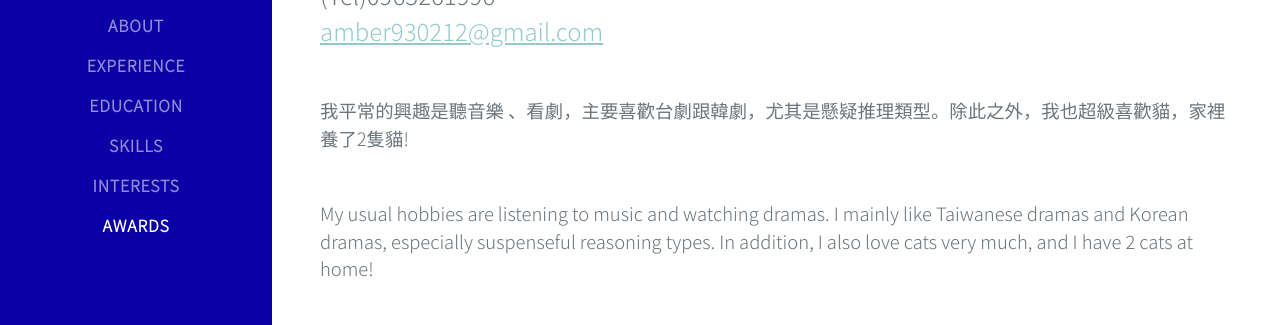
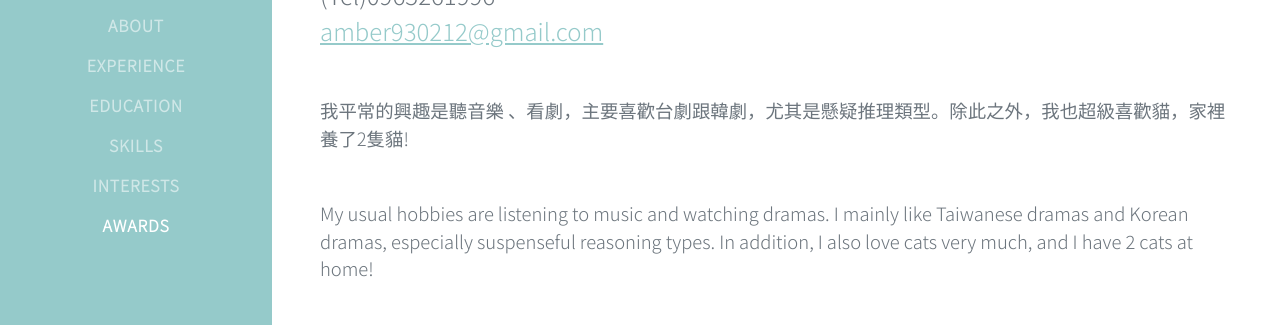
Before and after one commit to cyixuan/cyixuan.github.io, a plain HTML site: page index.html in a window 1280 px wide. Shown: the part 367-692 px from the top of the page. Drawn offline with nearby package versions, Linux system fonts and the light colour scheme; a web font is replaced by a local one.

Commit message:
改變網頁顏色

```diff
--- a/css/my_styles.css
+++ b/css/my_styles.css
@@ -24,9 +24,9 @@ h1, .h1, h2, .h2, h3, .h3, h4, .h4, h5, .h5, h6, .h6 {
 
 :root {
    --bs-primary: #95CACA;
-   --bs-primary-rgb: 11, 0, 166;
+   --bs-primary-rgb: 149, 202, 202;
    --bs-secondary: #FFD306;
-   --bs-secondary-rgb: 238, 143, 0;
+   --bs-secondary-rgb: 255, 211, 6;
 }
 
 .expedu_icon:hover {
```
